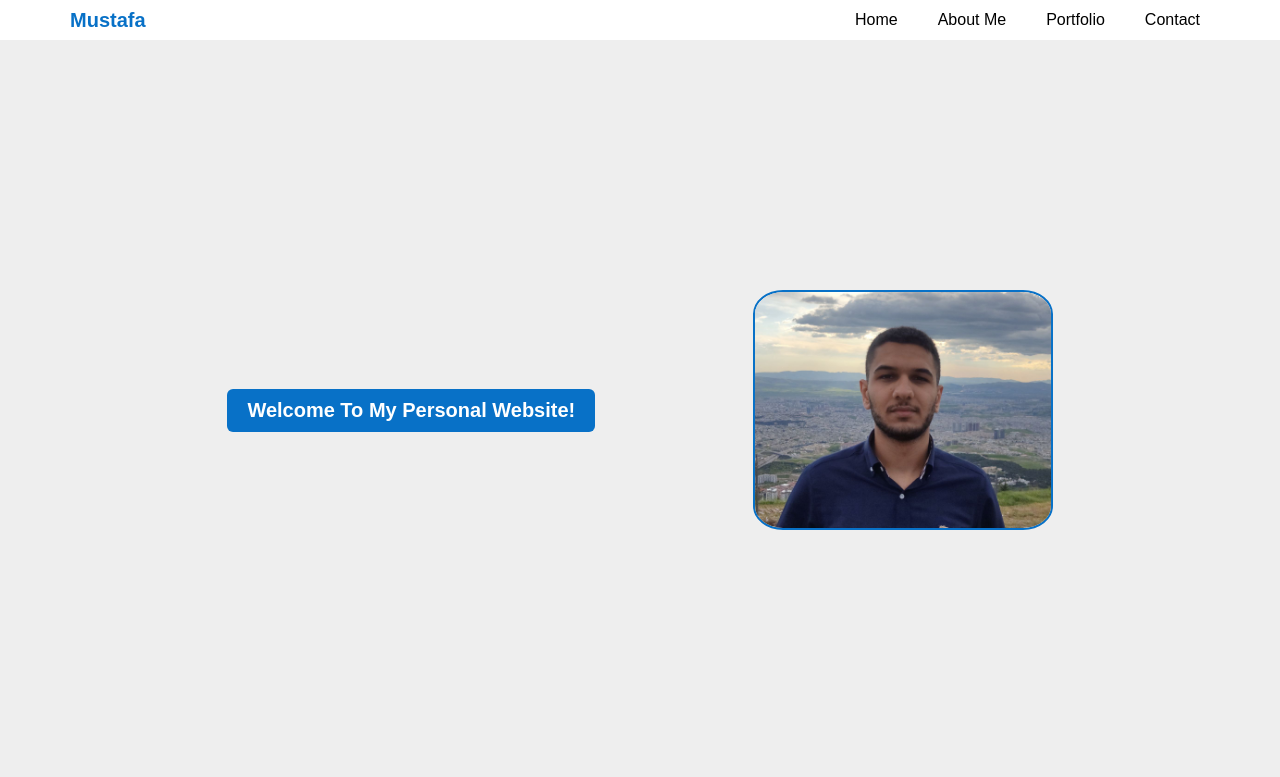
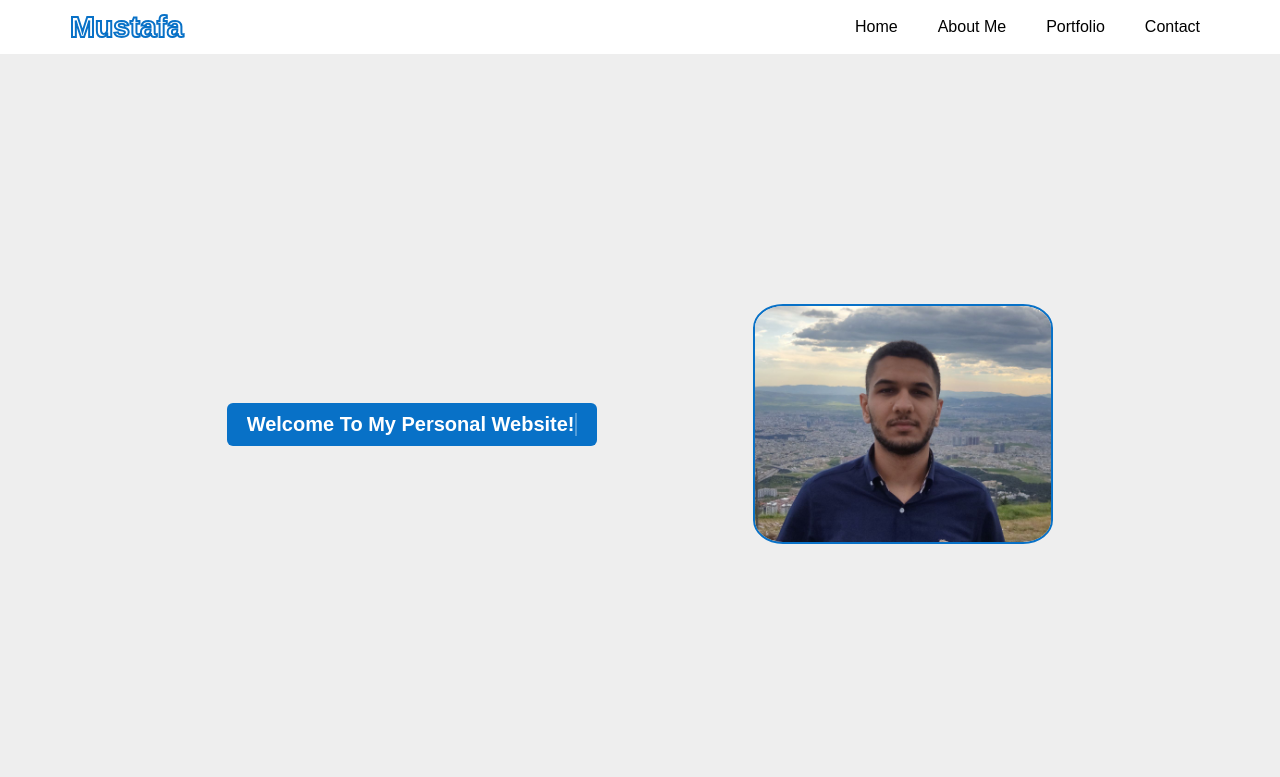
Before and after one commit to MustafaAlhassan/My-Personal-Website, a plain HTML site: page index.html in a window 1280 px wide. Shown: the top 777 px of the page. Drawn offline with Linux system fonts and the light colour scheme.

Commit message:
I made some change in navigation bar and home page, also I added some commit in code

```diff
--- a/index.html
+++ b/index.html
@@ -10,9 +10,10 @@
     <title>Personal</title>
   </head>
   <body>
+    <!-- Start Navigation Bar -->
     <nav>
       <div class="container">
-        <h1 class="logo">Mustafa</h1>
+        <h1 class="logo" data-text="Mustafa">Mustafa</h1>
         <ul>
           <li><a href="">Home</a></li>
           <li><a href="#about-me">About Me</a></li>
@@ -23,10 +24,13 @@
     </nav>
     <main id="home">
       <div class="container">
-        <h2>Welcome To My Personal Website!</h2>
+        <div>
+          <h2>Welcome To My Personal Website!</h2>
+        </div>
         <img src="imgs/my-image.jpg" alt="" />
       </div>
     </main>
+    <!-- Start About Me -->
     <section id="about-me" class="about-me">
       <div class="section-title">About Me</div>
       <div class="container">
@@ -67,6 +71,7 @@
         </table>
       </div>
     </section>
+    <!-- Start Protfolio -->
     <section id="protfolio" class="portfolio">
       <div class="section-title">Portfolio</div>
       <div class="container">
@@ -120,6 +125,7 @@
         </div>
       </div>
     </section>
+    <!-- Start Footer -->
     <footer>
       <div id="contact" class="container">
         <div class="contact">
--- a/main.css
+++ b/main.css
@@ -41,7 +41,7 @@ ul {
   padding: 0;
   list-style: none;
 }
-/* Componants */
+/* Start Componants */
 .section-title {
   margin: 0 auto;
   padding: 20px 0 0;
@@ -59,7 +59,8 @@ ul {
   left: 0;
   bottom: 0;
 }
-/* Componants */
+/* End Componants */
+/* Start Navigation Bar */
 nav .container {
   display: flex;
   justify-content: space-between;
@@ -72,11 +73,30 @@ nav .container {
 }
 nav .logo {
   margin: 0;
-  font-size: 20px;
+  font-size: 30px;
   color: var(--blue-color);
-  height: 40px;
-  display: flex;
-  align-items: center;
+  padding: 10px 0;
+  position: relative;
+  width: fit-content;
+  -webkit-text-fill-color: white;
+  -webkit-text-stroke: 2px var(--blue-color);
+}
+nav .logo::before {
+  content: attr(data-text);
+  position: absolute;
+  left: 0;
+  top: 10px;
+  -webkit-text-fill-color: var(--blue-color);
+  width: 0;
+  overflow: hidden;
+  transition: 0.5s;
+  -webkit-transition: 0.5s;
+  -moz-transition: 0.5s;
+  -ms-transition: 0.5s;
+  -o-transition: 0.5s;
+}
+nav .logo:hover::before {
+  width: 100%;
 }
 nav ul {
   display: flex;
@@ -99,6 +119,8 @@ nav ul li {
 nav ul li a:hover {
   color: var(--blue-color);
 }
+/* Start Navigation Bar */
+/* Start Home Page */
 main {
   height: calc(100vh - 60px);
   background-color: var(--light-gray-color);
@@ -114,17 +136,25 @@ main .container {
     flex-direction: column;
   }
 }
-main h2 {
-  margin: 0;
-  font-size: 20px;
+main .container div {
   background-color: var(--blue-color);
   padding: 10px 20px;
-  color: white;
   border-radius: 6px;
   -webkit-border-radius: 6px;
   -moz-border-radius: 6px;
   -ms-border-radius: 6px;
   -o-border-radius: 6px;
+}
+main .container div h2 {
+  margin: 0;
+  font-size: 20px;
+  width: 330px;
+  color: white;
+  border-right: 2px solid rgba(255, 255, 255, 0.3);
+  white-space: nowrap;
+  overflow: hidden;
+  animation: control-width 1.5s 1s steps(22) both, blink 0.5s infinite;
+  -webkit-animation: control-width 1.5s 1s steps(22) both, blink 0.5s infinite;
 }
 main img {
   width: 300px;
@@ -136,6 +166,8 @@ main img {
   -ms-border-radius: 10%;
   -o-border-radius: 10%;
 }
+/* End Home Page */
+/* Start About Me */
 section.about-me .container {
   padding-top: 30px;
   padding-bottom: 50px;
@@ -191,6 +223,8 @@ section.about-me .container table tbody tr td:first-child {
   font-size: 18px;
   background-color: var(--light-gray-color);
 }
+/* End About Me */
+/* Start Portfolio */
 section.portfolio {
   background-color: var(--light-gray-color);
 }
@@ -225,6 +259,8 @@ section.portfolio .container .box a {
   text-decoration: none;
   color: var(--blue-color);
 }
+/* Start Portfolio */
+/* Start Footer */
 footer {
   background-color: var(--blue-color);
   padding: 20px 0;
@@ -319,3 +355,22 @@ footer .container form input[type="submit"] {
 footer .container form input[type="submit"]:hover {
   background-color: #1594fc;
 }
+/* End Footer */
+/* Start Animation */
+@keyframes control-width {
+  0% {
+    width: 0;
+  }
+  100% {
+    width: 330px;
+  }
+}
+@keyframes blink {
+  from {
+    border-right-color: rgba(255, 255, 255, 0.3);
+  }
+  to {
+    border-right-color: rgba(255, 255, 255, 0.8);
+  }
+}
+/* End Animation */
```
